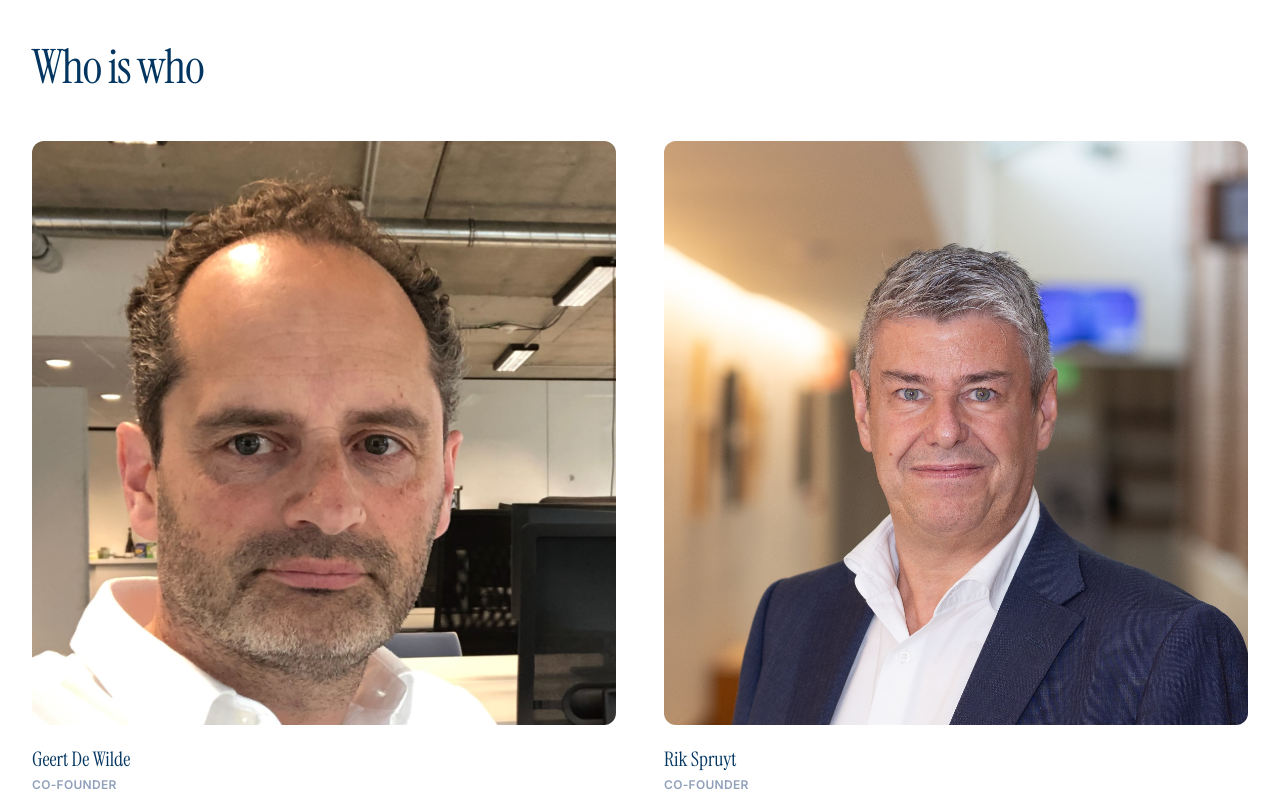
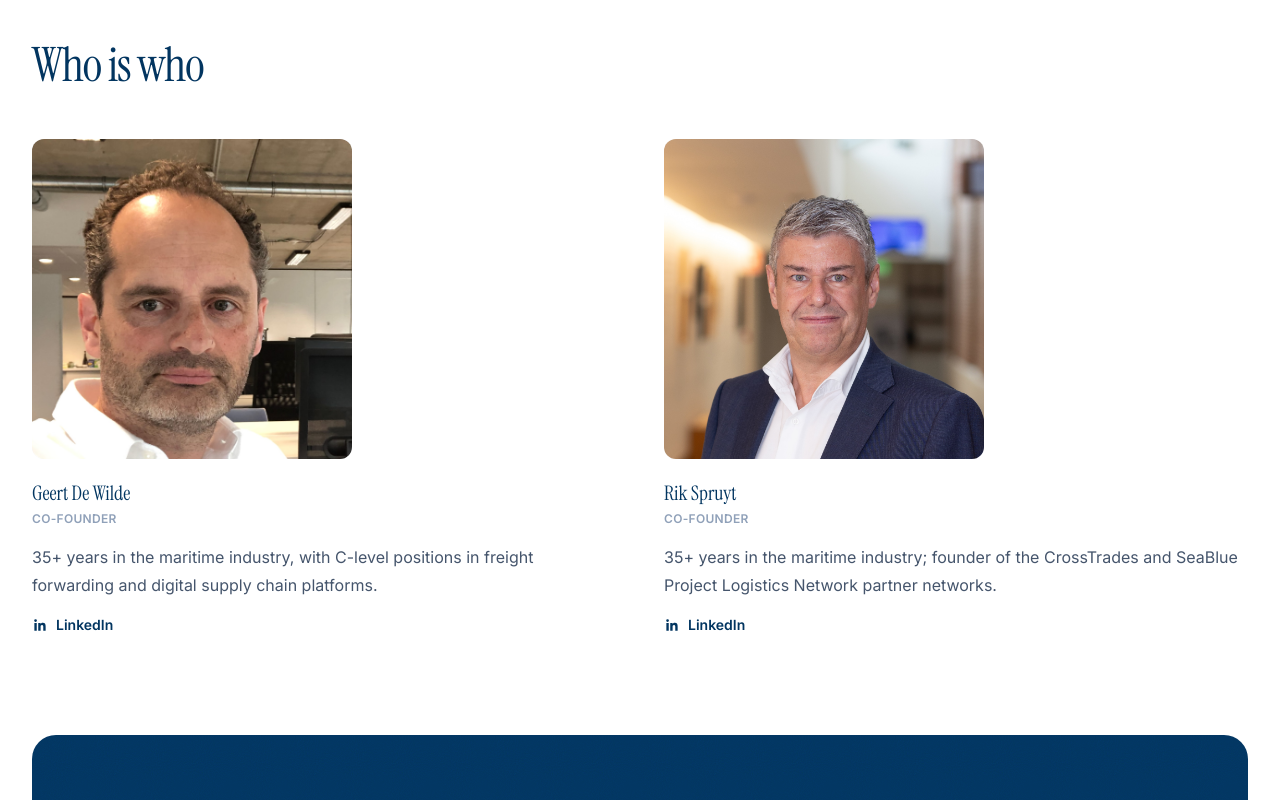
Before and after one commit to Matthias126/Loxygen-website, a Next.js app: page /about-us in a window 1280 px wide. Shown: the part 1360-2160 px from the top of the page. Built offline with nearby package versions, Linux system fonts and the light colour scheme; no server answers.

Commit message:
Navbar glass polish, uniform partner logos, founder LinkedIn links, AURA copy tweak
Removes the sustainability award cross-link from the Africa Roadtrip page and
shrinks the about-us founder photos.

```diff
--- a/components/Navbar.jsx
+++ b/components/Navbar.jsx
@@ -20,7 +20,7 @@ export default function Navbar() {
 
   return (
     <header className="sticky top-4 z-50 px-4">
-      <nav className="mx-auto flex max-w-5xl items-center justify-between rounded-full border border-white/20 bg-[linear-gradient(135deg,rgba(255,255,255,0.22)_0%,rgba(2,53,96,0.42)_30%,rgba(2,53,96,0.28)_70%,rgba(255,255,255,0.12)_100%)] px-4 py-2.5 shadow-lg shadow-black/10 backdrop-blur-2xl backdrop-saturate-150">
+      <nav className="mx-auto flex max-w-5xl items-center justify-between rounded-full bg-[linear-gradient(to_bottom,rgba(255,255,255,0.28)_0%,rgba(150,180,210,0.20)_10%,rgba(2,53,96,0.30)_22%,rgba(2,53,96,0.50)_40%,rgba(2,53,96,0.68)_65%,rgba(2,53,96,0.60)_100%)] px-4 py-2.5 shadow-lg shadow-black/10 backdrop-blur-2xl backdrop-saturate-200">
         <Link
           href="/"
           className="flex items-center gap-2.5"
--- a/components/home/PartnerLogos.jsx
+++ b/components/home/PartnerLogos.jsx
@@ -27,25 +27,26 @@ export default function PartnerLogos() {
             partner.lightBg ? (
               <div
                 key={partner.name}
-                className="flex h-24 items-center rounded-lg bg-[#FFBA00] px-8"
+                className="flex h-24 w-44 items-center justify-center rounded-lg bg-[#FFBA00] px-6"
               >
                 <Image
                   src={partner.logo}
                   alt={partner.name}
                   width={partner.width}
                   height={partner.height}
-                  className="h-14 w-auto"
+                  className="h-14 w-auto max-w-full object-contain"
                 />
               </div>
             ) : (
+              <div key={partner.name} className="flex h-24 w-44 items-center justify-center">
                 <Image
-                key={partner.name}
                   src={partner.logo}
                   alt={partner.name}
                   width={partner.width}
                   height={partner.height}
-                className="h-24 w-auto"
+                  className="h-full w-full object-contain"
                 />
+              </div>
             )
           )}
         </div>
--- a/components/home/VirtualManagerSection.jsx
+++ b/components/home/VirtualManagerSection.jsx
@@ -213,11 +213,11 @@ export default function VirtualManagerSection() {
       <div className="mx-auto max-w-4xl px-6 pt-32 text-center lg:px-8 lg:pt-40" data-reveal>
         <h2 ref={headingRef} className="font-display text-heading tracking-tight text-white">
           <span className="block">Meet AURA.</span>
-          <span className="block italic text-brand-accent">Ask it anything about the network.</span>
+          <span className="block italic text-brand-accent">Ask it anything about moving freight.</span>
         </h2>
 
         <p ref={paragraphRef} className="mx-auto mt-6 max-w-2xl text-lg leading-8 text-white/70">
-          AURA is the logistics specialist you always needed and could never afford to hire,
+          AURA is the logistics specialist you always needed,
           trained on every trade lane, partner, rate and compliance requirement across a
           network of 380+ companies. Available soon, always on, and getting smarter every day.
         </p>
--- a/pages/about-us.jsx
+++ b/pages/about-us.jsx
@@ -15,12 +15,14 @@ const FOUNDERS = [
     photo: "/images/GDW.jpeg",
     photoClassName: "scale-110 origin-top",
     bio: "35+ years in the maritime industry, with C-level positions in freight forwarding and digital supply chain platforms.",
+    linkedIn: "https://www.linkedin.com/in/geertdewilde/",
   },
   {
     name: "Rik Spruyt",
     role: "Co-founder",
     photo: "/images/Rik_about.jpg",
     bio: "35+ years in the maritime industry; founder of the CrossTrades and SeaBlue Project Logistics Network partner networks.",
+    linkedIn: "https://www.linkedin.com/in/rikspruyt/",
   },
 ];
 
@@ -117,7 +119,7 @@ export default function AboutUs() {
             <div className="mt-12 grid grid-cols-1 gap-12 sm:grid-cols-2">
               {FOUNDERS.map((founder) => (
                 <div key={founder.name}>
-                  <div className="relative aspect-square w-full overflow-hidden rounded-xl bg-brand-light">
+                  <div className="relative aspect-square w-full max-w-xs overflow-hidden rounded-xl bg-brand-light">
                     <Image
                       src={founder.photo}
                       alt={founder.name}
@@ -133,6 +135,20 @@ export default function AboutUs() {
                     {founder.role}
                   </p>
                   <p className="mt-4 text-base leading-7 text-slate-600">{founder.bio}</p>
+                  {founder.linkedIn ? (
+                    <a
+                      href={founder.linkedIn}
+                      target="_blank"
+                      rel="noopener noreferrer"
+                      aria-label={`${founder.name} on LinkedIn`}
+                      className="mt-4 inline-flex items-center gap-2 text-sm font-semibold text-brand-navy hover:underline"
+                    >
+                      <svg width="16" height="16" viewBox="0 0 24 24" fill="currentColor" aria-hidden="true">
+                        <path d="M20.45 20.45h-3.55v-5.57c0-1.33-.02-3.03-1.85-3.03-1.86 0-2.14 1.45-2.14 2.94v5.66H9.36V9h3.41v1.56h.05c.48-.9 1.64-1.85 3.37-1.85 3.6 0 4.27 2.37 4.27 5.46v6.28ZM5.34 7.43a2.06 2.06 0 1 1 0-4.12 2.06 2.06 0 0 1 0 4.12ZM7.12 20.45H3.56V9h3.56v11.45Z" />
+                      </svg>
+                      LinkedIn
+                    </a>
+                  ) : null}
                 </div>
               ))}
             </div>
--- a/pages/africa-roadtrip-2026.jsx
+++ b/pages/africa-roadtrip-2026.jsx
@@ -5,7 +5,6 @@ import { SITE_URL, SITE_NAME } from "@/lib/seo";
 import { buildAfricaRoadtripJsonLd } from "@/lib/structuredData";
 import { isStaticPageActive } from "@/lib/staticPages";
 import TestimonialSection from "@/components/TestimonialSection";
-import SustainabilityAwardCrossLink from "@/components/SustainabilityAwardCrossLink";
 
 const TITLE = "Africa Roadtrip 2026 | Loxygen Academy";
 const DESCRIPTION =
@@ -157,7 +156,6 @@ export default function AfricaRoadtrip2026() {
           </div>
         </section>
 
-        <SustainabilityAwardCrossLink />
       </main>
     </>
   );
```
Lines whose indentation alone changed are shown as unchanged.
